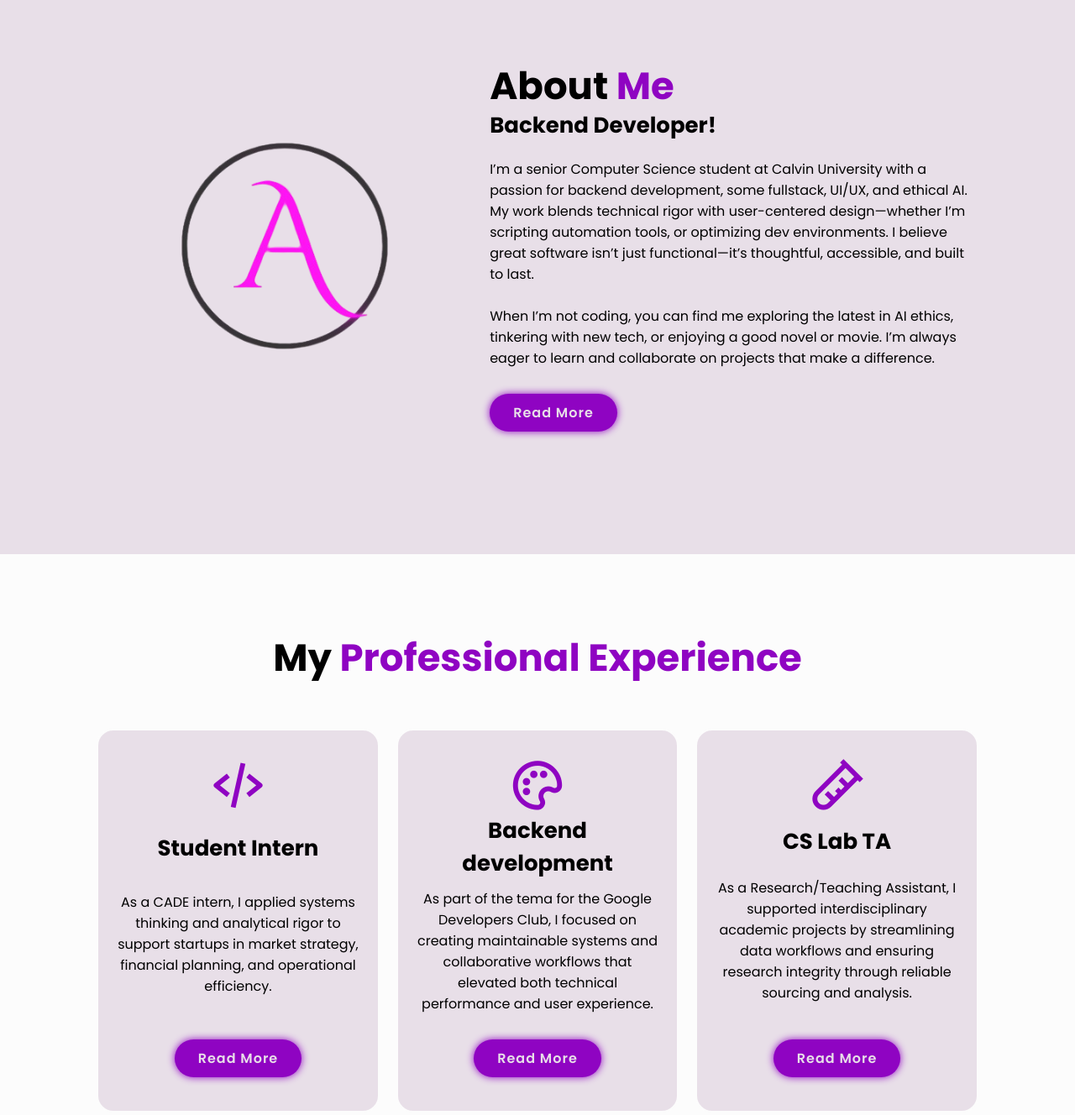
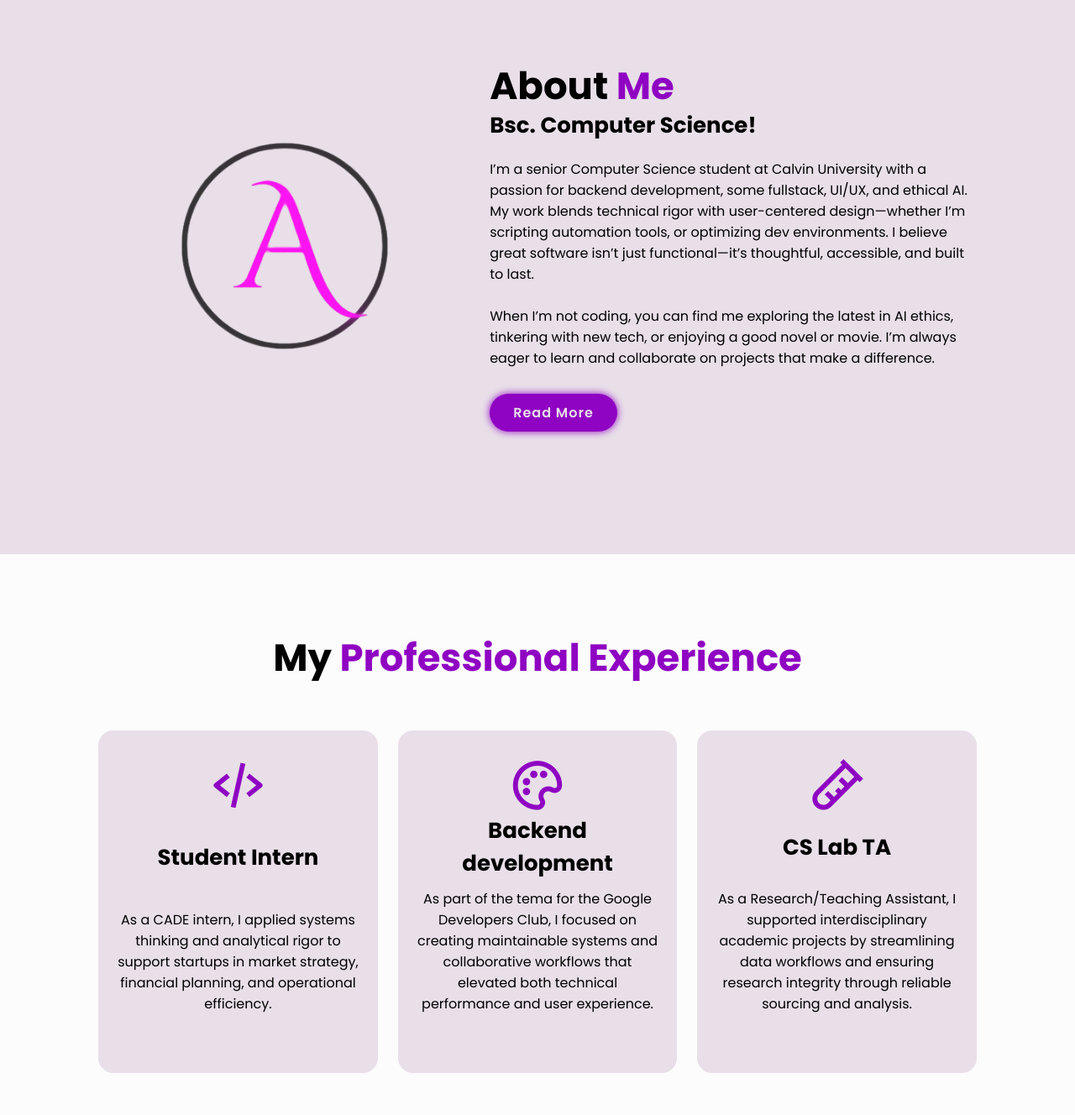
Before and after one commit to Hecatae1/CV, a plain HTML site: page index.html in a window 1280 px wide. Shown: the part 940-2268 px from the top of the page at 84% size. Drawn offline with nearby package versions, Linux system fonts and the light colour scheme.

Commit message:
some finalizing

```diff
--- a/index.html
+++ b/index.html
@@ -46,7 +46,7 @@
                     <a href="#"><i class='bx bxl-linkedin-square'></i></a>
                     <a href="#"><i class='bx bxl-github'></i></a>
                 </div>
-                <a href="#" class="btn">Download Resume</a>
+                <a href="files/RESUME.pdf" download="RESUME.pdf" class="btn">Download Resume</a>
             </div>
 
             <div class="home-img">
@@ -61,7 +61,7 @@
             </div>
             <div class="about-content">
                 <h2 class="heading"> About <span>Me</span></h2>
-                <h3>Backend Developer! </h3>
+                <h3>Bsc. Computer Science! </h3>
                 <p>
                     I’m a senior Computer Science student at Calvin University
                     with a passion for backend development, some fullstack, UI/UX, and ethical AI.
@@ -89,7 +89,7 @@
                         and operational efficiency.
                     </p>
 
-                    <a href="#" class="btn">Read More</a>
+                    <!--<a href="#" class="btn">Read More</a>-->
                 </div>
 
                 <div class="experiences-box">
@@ -102,7 +102,7 @@
 
                     </p>
 
-                    <a href="#" class="btn">Read More</a>
+
                 </div>
 
                 <div class="experiences-box">
@@ -118,7 +118,7 @@
 
                     </p>
 
-                    <a href="#" class="btn">Read More</a>
+
                 </div>
 
             </div>
```
Also changed, not shown: 2 other files.
